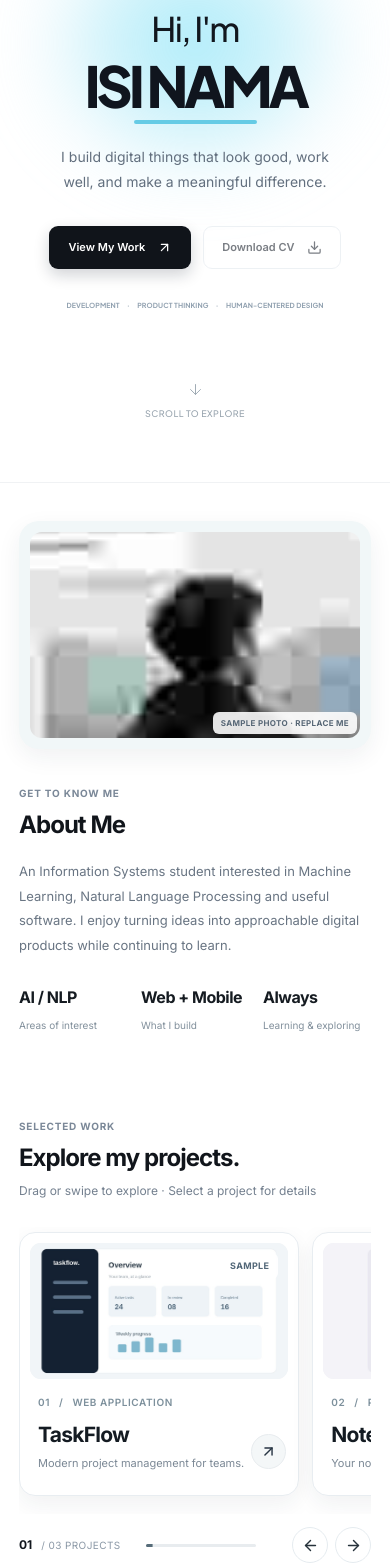
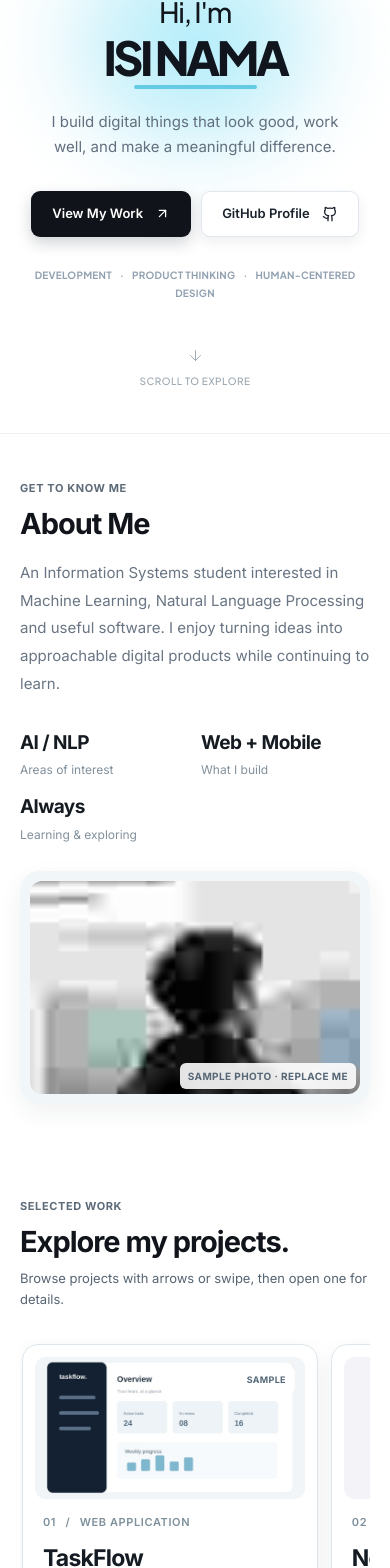
Before and after one commit to ArleneNero/portofolio-web, a React (Vite) app: page / in a window 390 px wide. Shown: the part 207-1775 px from the top of the page. Built offline with nearby package versions, Linux system fonts and the light colour scheme.

Commit message:
refactor(ux): improve responsive layout, readability and navigation

```diff
--- a/src/app/App.tsx
+++ b/src/app/App.tsx
@@ -3,6 +3,8 @@ import type { Project } from '../types/project';
 import { projects } from '../data/projects';
 import { getPublishedProjects } from '../utils/projects';
 import { site } from '../data/site';
+import { experience } from '../data/experience';
+import { awards } from '../data/awards';
 import { FloatingNavbar } from '../components/layout/FloatingNavbar';
 import { Footer } from '../components/layout/Footer';
 import { Hero } from '../components/sections/Hero';
@@ -31,7 +33,12 @@ export function App() {
         <About />
         <Projects projects={visibleProjects} onOpen={openProject}/>
         <Skills />
-        <div className="content-container experience-awards-row"><Experience/><Awards/></div>
+        {(experience.length > 0 || awards.length > 0) && (
+          <div className={`content-container experience-awards-row ${experience.length === 0 || awards.length === 0 ? 'single-panel' : ''}`}>
+            {experience.length > 0 && <Experience />}
+            {awards.length > 0 && <Awards />}
+          </div>
+        )}
         <Contact />
       </main>
       <Footer />
--- a/src/components/projects/ProjectCarousel.tsx
+++ b/src/components/projects/ProjectCarousel.tsx
@@ -15,9 +15,10 @@ export function ProjectCarousel({ items, onOpen }: { items: Project[]; onOpen: (
     if (!el) return;
     const max = Math.max(0, el.scrollWidth - el.clientWidth);
     const cards = Array.from(el.querySelectorAll<HTMLElement>('.project-card'));
+    const containerLeft = el.getBoundingClientRect().left;
     const active = cards.reduce((best, card, index) => {
-      const distance = Math.abs(card.offsetLeft - el.scrollLeft);
-      const bestDistance = Math.abs((cards[best]?.offsetLeft ?? 0) - el.scrollLeft);
+      const distance = Math.abs(card.getBoundingClientRect().left - containerLeft);
+      const bestDistance = Math.abs((cards[best]?.getBoundingClientRect().left ?? containerLeft) - containerLeft);
       return distance < bestDistance ? index : best;
     }, 0);
     setState({
@@ -42,23 +43,7 @@ export function ProjectCarousel({ items, onOpen }: { items: Project[]; onOpen: (
     return () => { observer.disconnect(); el.removeEventListener('scroll', handleScroll); cancelAnimationFrame(raf); };
   }, [items, measure]);
 
-  useEffect(() => {
-    const el = viewportRef.current;
-    if (!el) return;
-    const handleWheel = (event: WheelEvent) => {
-      if (event.ctrlKey || event.metaKey || event.shiftKey || Math.abs(event.deltaY) <= Math.abs(event.deltaX)) return;
-      const max = el.scrollWidth - el.clientWidth;
-      if (max <= 1) return;
-      // Leave native vertical page scroll enabled at the start and end.
-      const canMove = event.deltaY > 0 ? el.scrollLeft < max - 2 : el.scrollLeft > 2;
-      if (canMove) {
-        event.preventDefault();
-        el.scrollLeft += event.deltaY;
-      }
-    };
-    el.addEventListener('wheel', handleWheel, { passive: false });
-    return () => el.removeEventListener('wheel', handleWheel);
-  }, [items]);
+  // Keep vertical page scrolling native; horizontal navigation uses arrows, swipe and drag.
 
   const move = (direction: number) => {
     const el = viewportRef.current;
@@ -67,7 +52,7 @@ export function ProjectCarousel({ items, onOpen }: { items: Project[]; onOpen: (
     const target = cards[Math.min(Math.max(0, state.active + direction), cards.length - 1)];
     if (!target) return;
     const reduced = window.matchMedia('(prefers-reduced-motion: reduce)').matches;
-    el.scrollTo({ left: target.offsetLeft, behavior: reduced ? 'instant' : 'smooth' });
+    el.scrollTo({ left: target.getBoundingClientRect().left - el.getBoundingClientRect().left + el.scrollLeft, behavior: reduced ? 'instant' : 'smooth' });
   };
 
   if (items.length === 0) return <p className="section-empty">Projects will appear here once added to <code>src/data/projects.ts</code>.</p>;
@@ -75,7 +60,12 @@ export function ProjectCarousel({ items, onOpen }: { items: Project[]; onOpen: (
   return (
     <div className="carousel-shell">
       <div ref={viewportRef} className={`project-viewport ${dragging ? 'is-dragging' : ''}`} {...dragHandlers}
-        role="region" aria-roledescription="carousel" aria-label="Selected projects" tabIndex={0}>
+        role="region" aria-roledescription="carousel" aria-label="Selected projects" tabIndex={0}
+        onKeyDown={(event) => {
+          if (event.target !== event.currentTarget) return;
+          if (event.key === 'ArrowLeft') { event.preventDefault(); move(-1); }
+          if (event.key === 'ArrowRight') { event.preventDefault(); move(1); }
+        }}>
         {items.map((project, index) => <ProjectCard key={project.id} project={project} index={index} onOpen={() => onOpen(project)}/>)}
       </div>
       <div className="carousel-footer">
@@ -87,7 +77,7 @@ export function ProjectCarousel({ items, onOpen }: { items: Project[]; onOpen: (
           <span style={{ transform: `scaleX(${state.canScroll ? Math.max(0.06, state.progress / 100) : 1})` }}/>
         </div>
         <div className="carousel-controls">
-          <span className="carousel-hint">SCROLL / DRAG</span>
+          <span className="carousel-hint">DRAG / SWIPE</span>
           <button type="button" aria-label="Previous project" onClick={() => move(-1)} disabled={state.atStart || !state.canScroll}><ArrowLeft size={17}/></button>
           <button type="button" aria-label="Next project" onClick={() => move(1)} disabled={state.atEnd || !state.canScroll}><ArrowRight size={17}/></button>
         </div>
--- a/src/components/sections/Hero.tsx
+++ b/src/components/sections/Hero.tsx
@@ -1,4 +1,4 @@
-import { ArrowDown, ArrowUpRight, Download } from 'lucide-react';
+import { ArrowDown, ArrowUpRight, Download, Github } from 'lucide-react';
 import { profile } from '../../data/profile';
 import { assetUrl } from '../../utils/media';
 
@@ -17,9 +17,9 @@ export function Hero() {
           {profile.cv ? (
             <a className="button button-light" href={assetUrl(profile.cv)} download>Download CV <Download aria-hidden="true" size={15}/></a>
           ) : (
-            <button type="button" className="button button-light" disabled title="Add a PDF in public/profile and set profile.cv to activate download">
-              Download CV <Download aria-hidden="true" size={15}/>
-            </button>
+            <a className="button button-light" href="https://github.com/ArleneNero" target="_blank" rel="noopener noreferrer">
+              GitHub Profile <Github aria-hidden="true" size={16}/>
+            </a>
           )}
         </div>
         <p className="hero-specialties">DEVELOPMENT <span>·</span> PRODUCT THINKING <span>·</span> HUMAN-CENTERED DESIGN</p>
--- a/src/components/sections/Projects.tsx
+++ b/src/components/sections/Projects.tsx
@@ -7,7 +7,7 @@ export function Projects({ projects, onOpen }: { projects: Project[]; onOpen: (p
     <section id="projects" className="section-anchor projects-section" aria-labelledby="projects-heading">
       <div className="content-container">
         <div id="projects-heading">
-          <SectionHeading eyebrow="SELECTED WORK" title="Explore my projects." aside={<span>Drag or swipe to explore · Select a project for details</span>}/>
+          <SectionHeading eyebrow="SELECTED WORK" title="Explore my projects." aside={<span>Browse projects with arrows or swipe, then open one for details.</span>}/>
         </div>
         <ProjectCarousel items={projects} onOpen={onOpen}/>
       </div>
--- a/src/styles/globals.css
+++ b/src/styles/globals.css
@@ -243,3 +243,119 @@ a:focus-visible, button:focus-visible, [tabindex]:focus-visible { outline: 3px s
   html { scroll-behavior: auto !important; }
   *, *::before, *::after { animation-duration: .001ms !important; animation-iteration-count: 1 !important; transition-duration: .001ms !important; scroll-behavior: auto !important; }
 }
+
+/* UX audit: ergonomic reading sizes, accessible interaction targets and natural page scrolling. */
+:root { --muted: #566473; --border: #dee6eb; }
+body { line-height: 1.6; }
+.content-container { width: min(calc(100% - 64px), 1040px); }
+.eyebrow { font-size: 11px; letter-spacing: .055em; color: #5d6b78; }
+.section-title { font-size: clamp(28px, 3.15vw, 36px); letter-spacing: -.035em; }
+.section-description, .section-aside { font-size: 14px; line-height: 1.65; }
+.section-heading { margin-bottom: 28px; }
+.section-empty { font-size: 14px; }
+.nav-link { padding: 13px; font-size: 12px; min-height: 44px; display: inline-flex; align-items: center; }
+.header-caption { font-size: 10px; }
+.hero { min-height: min(710px, 94svh); padding-top: 119px; padding-bottom: 53px; }
+.hero-headline { font-size: clamp(15px, 1.6vw, 18px); max-width: 610px; line-height: 1.7; }
+.hero-specialties { font-size: 11px; line-height: 1.6; letter-spacing: .025em; }
+.availability { font-size: 11px; min-height: 36px; }
+.button { font-size: 13px; min-height: 46px; padding-inline: 20px; }
+.scroll-cue { margin-top: 47px; font-size: 11px; }
+.about-section { padding: 66px 0 72px; }
+.about-grid { grid-template-columns: minmax(0, 1.5fr) minmax(210px, .9fr); gap: clamp(36px, 6vw, 100px); }
+.about-bio { font-size: 15px; line-height: 1.85; max-width: 570px; }
+.about-stats { margin-top: 30px; }
+.about-stats dt { font-size: clamp(19px,2vw,25px); }
+.about-stats dd { font-size: 12px; margin-top: 3px; }
+.about-photo-frame { max-width: 320px; padding: 10px; }
+.photo-placeholder-tag { font-size: 10px; }
+.projects-section { padding: 50px 0 73px; }
+.project-card { flex-basis: clamp(295px, 42vw, 415px); padding: 12px; }
+.project-card-bottom { padding: 15px 8px 17px; min-height: 117px; }
+.project-category { font-size: 11px; }
+.project-card h3 { font-size: 23px; }
+.project-summary { font-size: 14px; line-height: 1.55; max-width: calc(100% - 42px); }
+.project-arrow { width: 44px; height: 44px; bottom: 17px; }
+.carousel-status strong { font-size: 14px; }
+.carousel-status span, .carousel-hint { font-size: 12px; }
+.carousel-controls button, .gallery-pager button { width: 44px; height: 44px; }
+.carousel-footer { margin-top: 18px; }
+.carousel-progress { height: 4px; }
+.skills-section { padding: 62px 0 78px; }
+.skill-groups { gap: 18px; }
+.skill-group { padding: 24px; }
+.skill-group h3 { font-size: 17px; }
+.skill-chip { font-size: 13px; padding: 10px 13px; }
+.experience-awards-row { padding: 38px 0 90px; gap: 42px; }
+.experience-awards-row.single-panel { grid-template-columns: 1fr; }
+.experience-text, .award-text { font-size: 14px; }
+.experience-top h3, .award-top h3 { font-size: 16px; }
+.experience-top time, .award-top time { font-size: 12px; }
+.award-card { padding: 17px; }
+.contact-panel { padding-top: 37px; padding-bottom: 37px; }
+.contact-panel p:not(.eyebrow) { font-size: 14px; max-width: 540px; }
+.site-footer { font-size: 13px; padding-bottom: 25px; }
+.demo-footer-note { font-size: 12px; color: #6b7886; }
+.modal-head p:last-child { font-size: 15px; }
+.modal-details h3 { font-size: 12px; }
+.modal-details p { font-size: 14px; }
+.modal-stack span { font-size: 12px; }
+.gallery-caption, .gallery-count { font-size: 13px; }
+.modal-close { width: 44px; height: 44px; }
+@media (max-width: 960px) {
+  .header-caption, .floating-nav { display: none; }
+  .site-header { padding: 14px 26px 0; }
+  .mobile-menu-toggle { min-width: 46px; min-height: 46px; display: grid; place-items: center; background: #fff; border: 1px solid var(--border); box-shadow: var(--soft-shadow); border-radius: 50%; }
+  .mobile-navigation { position: absolute; right: 26px; top: 69px; display: none; min-width: 230px; max-height: calc(100dvh - 90px); overflow-y: auto; padding: 9px; background: #fff; border: 1px solid var(--border); border-radius: 16px; box-shadow: 0 18px 36px rgba(23,40,53,.14); pointer-events: auto; }
+  .mobile-navigation.is-open { display: grid; }
+  .mobile-navigation a { padding: 13px 15px; min-height: 44px; border-radius: 9px; font-size: 14px; color: #4b5d6b; }
+  .mobile-navigation a.is-active, .mobile-navigation a:hover { background: #f2f5f7; color: var(--ink); font-weight: 700; }
+}
+@media (max-width: 720px) {
+  .content-container { width: min(calc(100% - 40px), 560px); }
+  .site-header { padding: 12px 20px 0; }
+  .mobile-navigation { right: 20px; }
+  .hero { min-height: min(640px, 95svh); padding: 128px 20px 44px; }
+  .hero-kicker { margin-top: 24px; font-size: clamp(28px,7vw,36px); }
+  .hero h1 { font-size: clamp(46px,12vw,72px); line-height: 1.16; }
+  .hero-headline { font-size: 15px; line-height: 1.7; }
+  .hero-specialties { font-size: 10px; line-height: 1.8; margin-top: 29px; max-width: 350px; }
+  .scroll-cue { margin-top: 45px; font-size: 10px; }
+  .hero-actions { gap: 10px; }
+  .hero-actions .button { min-width: 143px; }
+  .about-grid { flex-direction: column; gap: 28px; }
+  .about-section { padding: 47px 0 55px; }
+  .about-bio { font-size: 15px; margin-top: 17px; }
+  .about-photo-frame { align-self: stretch; justify-self: auto; max-width: 400px; }
+  .about-photo { aspect-ratio: 1.55; }
+  .about-stats { flex-wrap: wrap; gap: 14px; }
+  .about-stats > div { flex: 0 1 calc(50% - 8px); }
+  .about-stats dd { font-size: 12px; }
+  .section-title { font-size: 29px; }
+  .section-description, .section-aside { font-size: 13px; }
+  .projects-section { padding: 40px 0 54px; }
+  .project-card { flex-basis: min(86%, 362px); }
+  .project-viewport { scroll-padding-inline: 2px; }
+  .project-summary { font-size: 13px; }
+  .carousel-footer { gap: 12px; flex-wrap: wrap; }
+  .carousel-progress { max-width: none; min-width: 48px; }
+  .carousel-controls { flex: 0 0 auto; }
+  .skills-section { padding: 45px 0 68px; }
+  .skill-groups { gap: 13px; }
+  .skill-group { padding: 19px; }
+  .experience-awards-row { gap: 36px; padding-bottom: 70px; }
+  .contact-panel { padding: 32px 24px; }
+  .contact-buttons { gap: 10px; }
+  .modal-panel { padding: 22px; }
+  .modal-head p:last-child { font-size: 14px; }
+  .modal-details { margin-top: 21px; }
+  .modal-bottom { gap: 16px; }
+}
+@media (max-width: 385px) {
+  .content-container { width: calc(100% - 30px); }
+  .hero h1 { font-size: 45px; }
+  .hero-specialties { font-size: 9px; }
+  .hero-actions .button { min-width: 0; font-size: 12px; padding-inline: 13px; }
+  .carousel-status span { font-size: 11px; }
+  .carousel-controls button { width: 42px; height: 42px; }
+}
```
Also changed, not shown: src/components/layout/FloatingNavbar.tsx (+6 -2 lines).
